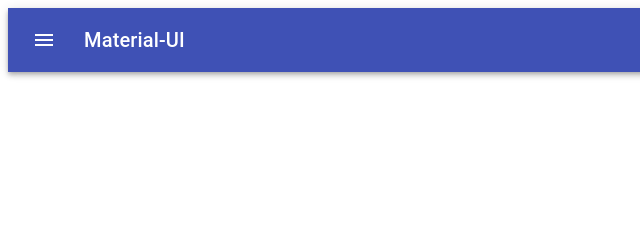
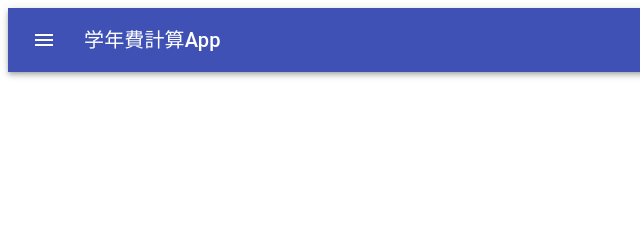
Before and after one commit to yut085/gatsbySite, a Gatsby site: page /app in a window 1280 px wide. Shown: the top 240 px of the page, 0-640 px from the left. Built offline with nearby package versions, Linux system fonts and the light colour scheme; Gatsby itself is replaced by a stand-in of ours.

Commit message:
changed Title

```diff
--- a/src/pages/app.js
+++ b/src/pages/app.js
@@ -80,7 +80,7 @@ export default function App() {
                         <MenuIcon />
                     </IconButton>
                     <Typography className={classes.title} variant="h6" noWrap>
-                        Material-UI
+                        学年費計算App
           </Typography>
                     <div className={classes.search}>
                         <div className={classes.searchIcon}>
```
